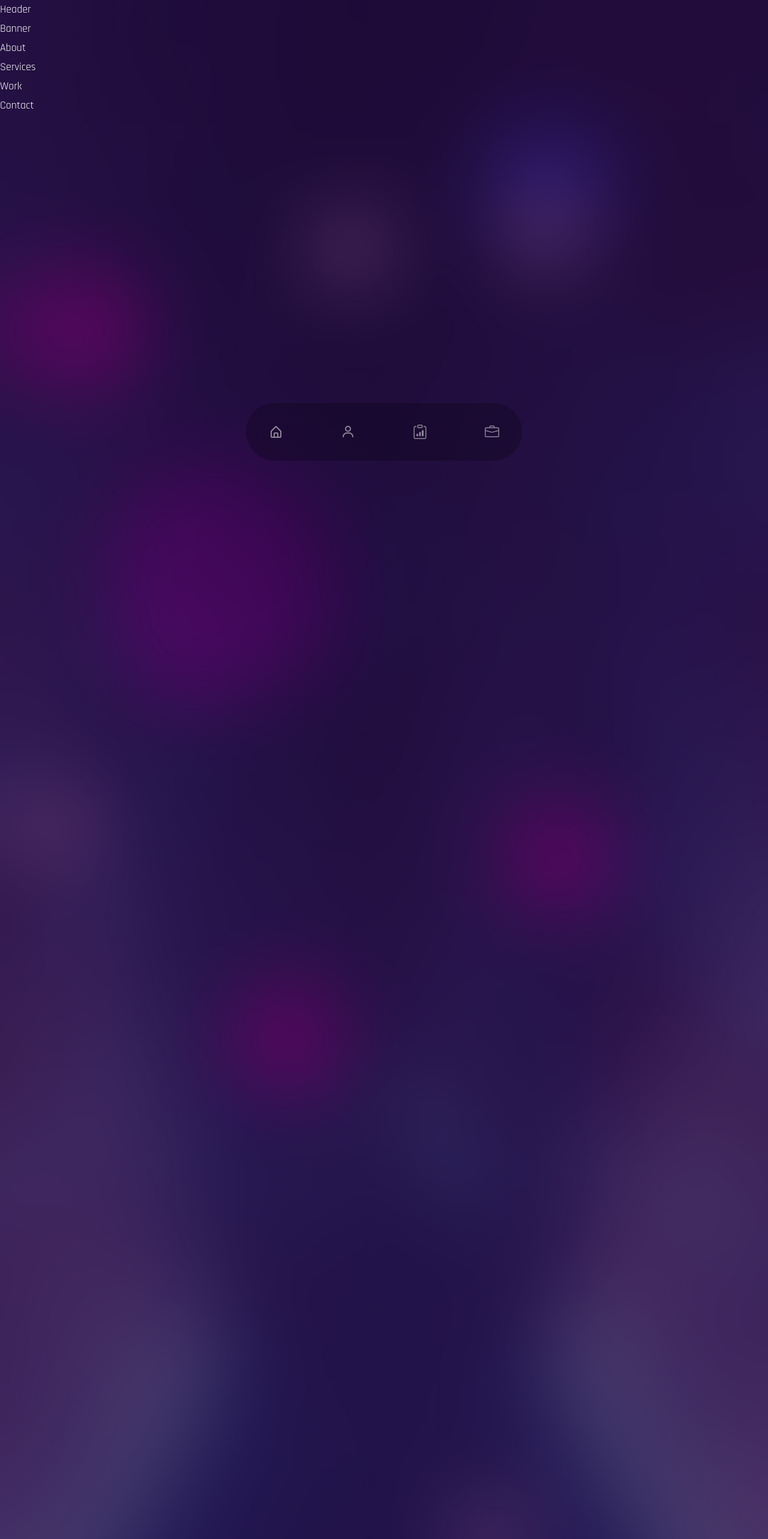
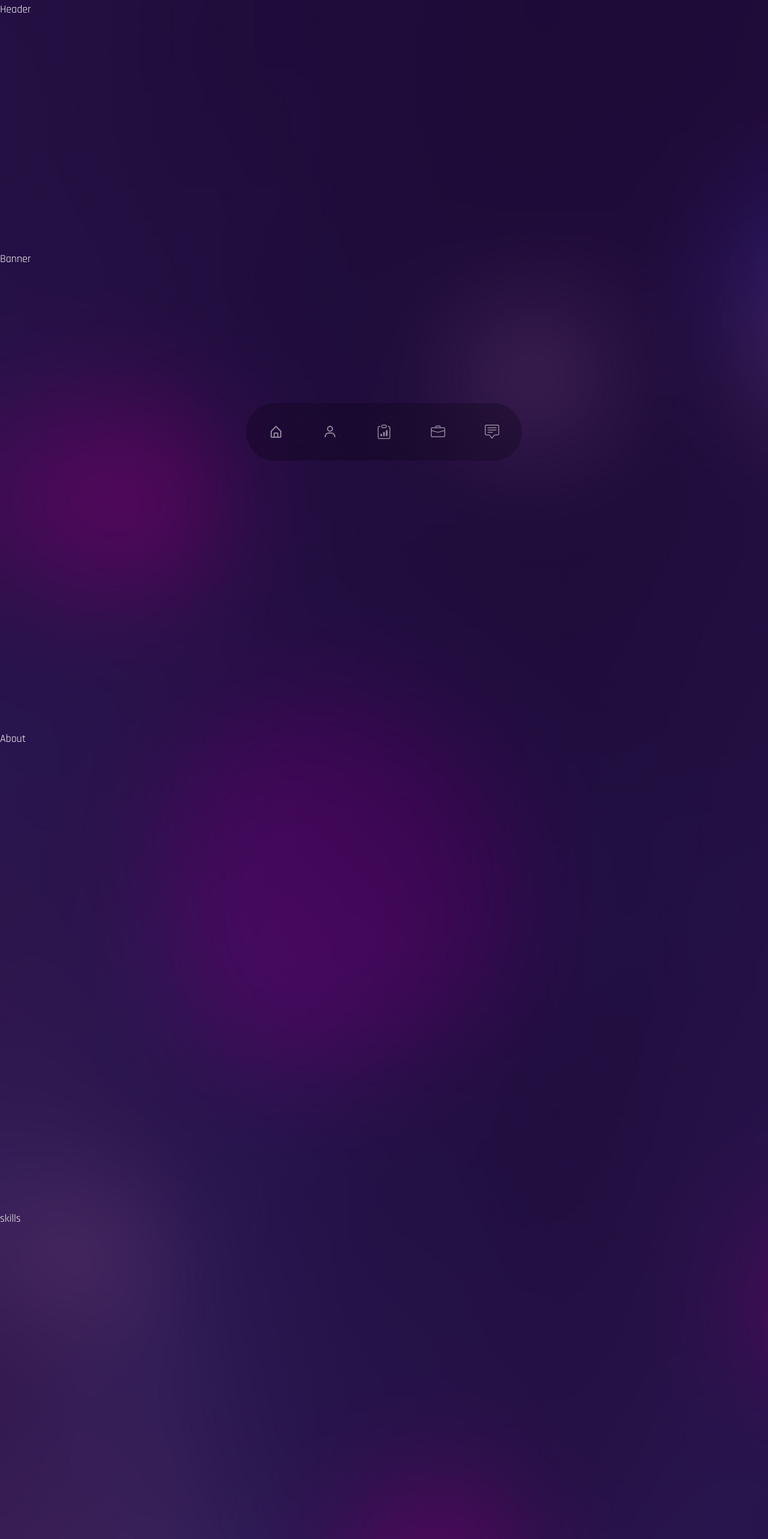
Before and after one commit to Foysalhossain/portfolio-starter, a React (Create React App) app: page / in a window 1280 px wide. Shown: the top 2566 px of the page at 60% size. Built offline with nearby package versions, Linux system fonts and the light colour scheme; the HTML template or start-up script is replaced by a standard one; a web font is replaced by a local one.

Commit message:
navigation bar added

```diff
--- a/src/App.js
+++ b/src/App.js
@@ -4,9 +4,9 @@ import Banner from './components/Banner';
 import Header from './components/Header';
 import Nav from './components/Nav';
 import About from './components/About';
-import Services from './components/Services';
 import Work from './components/Work';
 import Contact from './components/Contact';
+import Skills from './components/Skills';
 
 const App = () => {
   return (
@@ -15,7 +15,7 @@ const App = () => {
       <Banner />
       <Nav />
       <About />
-      <Services />
+      <Skills />
       <Work />
       <Contact />
       <div className='h-[4000px]'></div>
--- a/src/components/About.js
+++ b/src/components/About.js
@@ -1,7 +1,9 @@
 import React from 'react';
 
 const About = () => {
-  return <div>About</div>;
+  return (
+    <div className='section' id='about'>About</div>
+  )
 };
 
 export default About;
--- a/src/components/Banner.js
+++ b/src/components/Banner.js
@@ -1,7 +1,9 @@
 import React from 'react';
 
 const Banner = () => {
-  return <div>Banner</div>;
+  return (
+    <div className='section' id='home'>Banner</div>
+  )
 };
 
 export default Banner;
--- a/src/components/Contact.js
+++ b/src/components/Contact.js
@@ -1,7 +1,9 @@
 import React from 'react';
 
 const Contact = () => {
-  return <div>Contact</div>;
+  return (
+    <div className='section' id='contact'>Contact</div>
+  )
 };
 
 export default Contact;
--- a/src/components/Header.js
+++ b/src/components/Header.js
@@ -1,7 +1,9 @@
 import React from 'react';
 
 const Header = () => {
-  return <div>Header</div>;
+  return (
+    <div>Header</div>
+  )
 };
 
 export default Header;
--- a/src/components/Nav.js
+++ b/src/components/Nav.js
@@ -1,7 +1,7 @@
 import React from 'react';
 // import icons
 import { BiHomeAlt, BiUser } from 'react-icons/bi';
-import { BsClipboardData, BsBriefcase } from 'react-icons/bs';
+import { BsClipboardData, BsBriefcase, BsChatSquareText } from 'react-icons/bs';
 import { Link } from 'react-scroll';
 // import {BsClipboardData, BsBriefCase}
 
@@ -10,17 +10,45 @@ const Nav = () => {
     <nav className='fixed bottom-2 lg:bottom-8 w-full overflow-hidden z-50'>
       {/* nav inner */}
       <div className='w-full bg-black/20 h-[96px] backdrop-blur-2xl rounded-full max-w-[460px] mx-auto px-5 flex justify-between items-center text-2xl text-white/50'>
-        <Link className='cursor-pointer w-[60px] h-[60px] flex items-center justify-center'>
+        <Link
+          to='home'
+          activeClass='active'
+          smooth={true}
+          spy={true}
+          className='cursor-pointer w-[60px] h-[60px] flex items-center justify-center'>
           <BiHomeAlt />
         </Link>
-        <Link className='cursor-pointer w-[60px] h-[60px] flex items-center justify-center'>
+        <Link
+          to='about'
+          activeClass='active'
+          smooth={true}
+          spy={true}
+          className='cursor-pointer w-[60px] h-[60px] flex items-center justify-center'>
           <BiUser />
         </Link>
-        <Link className='cursor-pointer w-[60px] h-[60px] flex items-center justify-center'>
+        <Link
+          to='skills'
+          activeClass='active'
+          smooth={true}
+          spy={true}
+          className='cursor-pointer w-[60px] h-[60px] flex items-center justify-center'>
           <BsClipboardData />
         </Link>
-        <Link className='cursor-pointer w-[60px] h-[60px] flex items-center justify-center'>
+        <Link
+          to='work'
+          activeClass='active'
+          smooth={true}
+          spy={true}
+          className='cursor-pointer w-[60px] h-[60px] flex items-center justify-center'>
           <BsBriefcase />
+        </Link>
+        <Link
+          to='contact'
+          activeClass='active'
+          smooth={true}
+          spy={true}
+          className='cursor-pointer w-[60px] h-[60px] flex items-center justify-center'>
+          <BsChatSquareText />
         </Link>
       </div>
     </nav>
--- /dev/null
+++ b/src/components/Skills.js
@@ -0,0 +1,11 @@
+import React from 'react';
+
+const Skills = () => {
+    return (
+        <div className='section' id='skills'>
+            skills
+        </div>
+    );
+};
+
+export default Skills;
--- a/src/components/Work.js
+++ b/src/components/Work.js
@@ -1,7 +1,9 @@
 import React from 'react';
 
 const Work = () => {
-  return <div>Work</div>;
+  return (
+    <div className='section' id='work'>Work</div>
+  )
 };
 
 export default Work;
```
